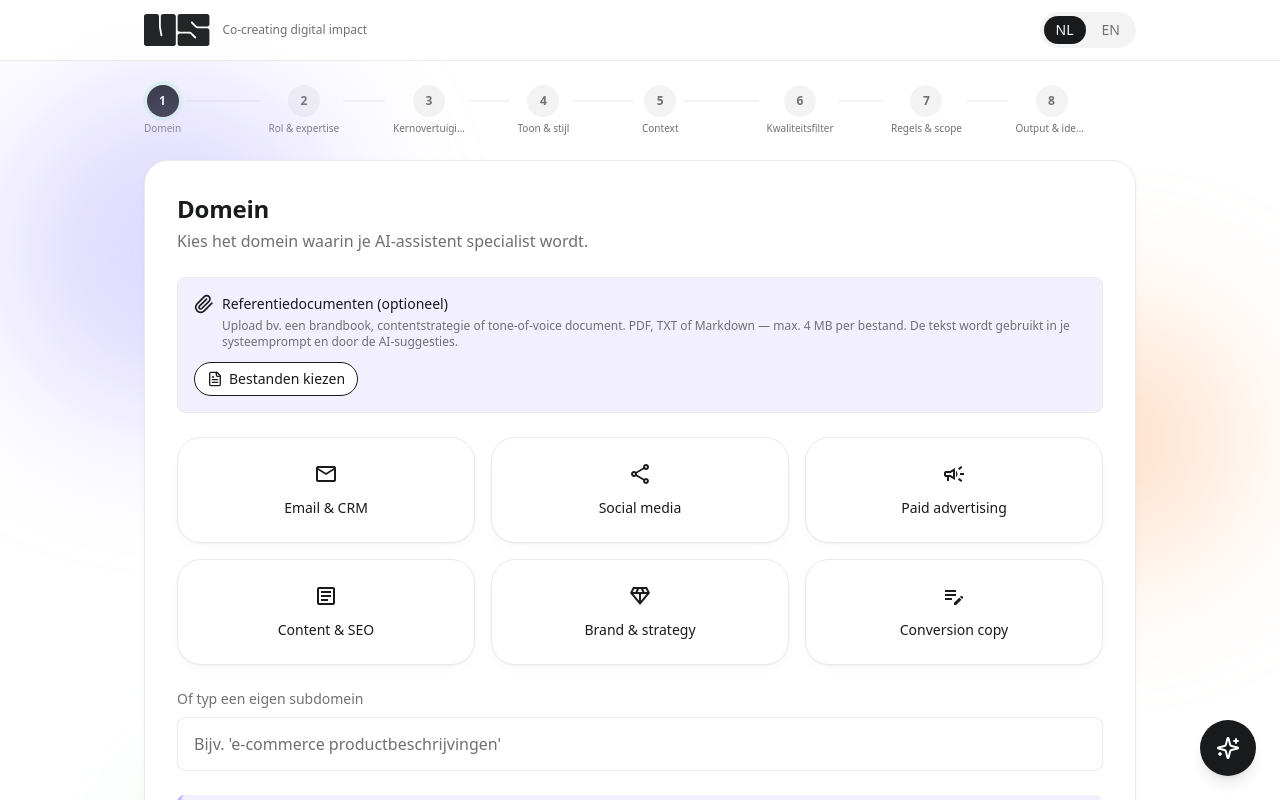
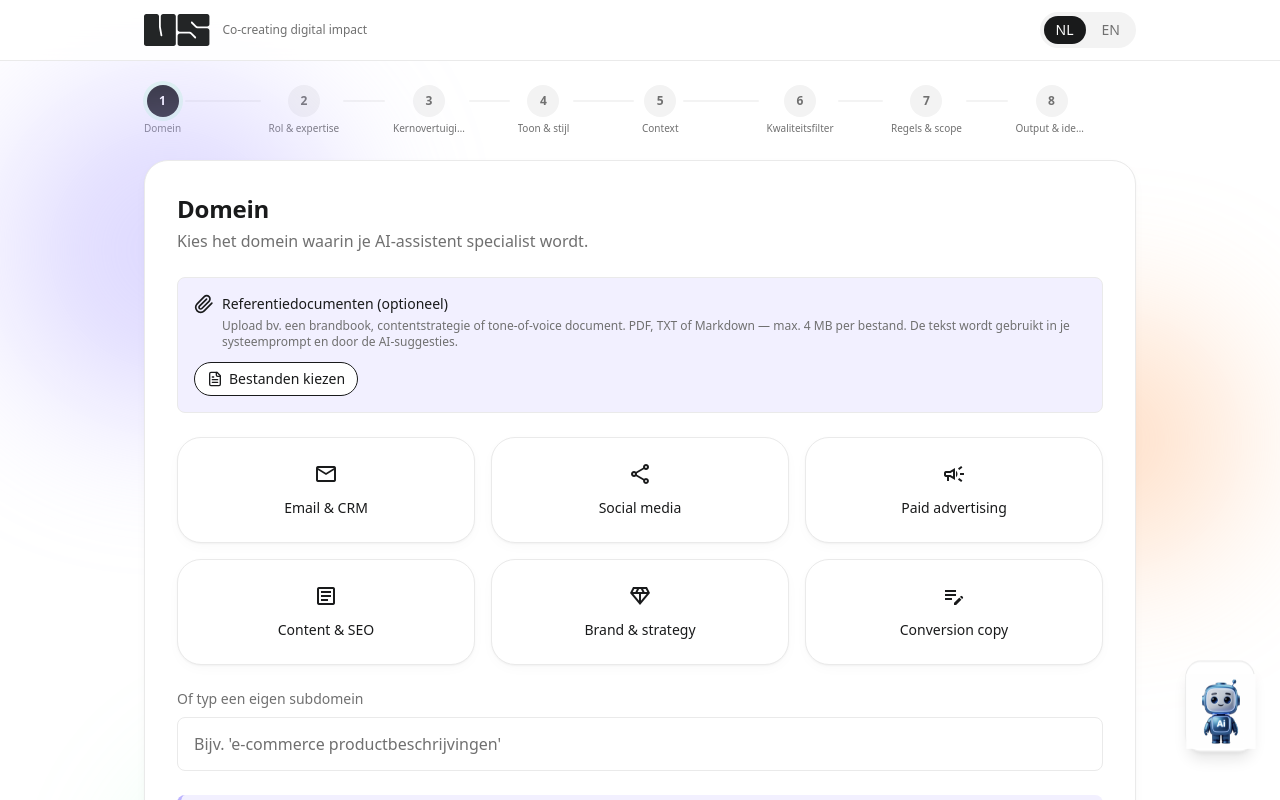
Before and after one commit to Us-develop/assistant-craft-tool, a Next.js app: page / in a window 1280 px wide. Shown: the top 800 px of the page. Built offline with nearby package versions, Linux system fonts and the light colour scheme.

Commit message:
feat: robot AI assistant FAB with jump, tilt, and breathe animations
Made-with: Cursor

```diff
--- a/src/app/globals.css
+++ b/src/app/globals.css
@@ -398,6 +398,76 @@
     border-color: var(--color-foreground);
     background: var(--color-hint-green);
   }
+
+  /* ——— AI assistant robot (floating button) ——— */
+
+  .ai-robot-fab-breathe {
+    animation: ai-robot-breathe 2.8s ease-in-out infinite;
+  }
+
+  .ai-robot-fab-jump {
+    animation: ai-robot-jump 0.78s cubic-bezier(0.34, 1.45, 0.64, 1) both;
+  }
+
+  .ai-robot-fab-jump .ai-robot-fab-breathe {
+    animation: none;
+  }
+
+  .ai-robot-fab-wiggle {
+    animation: ai-robot-wiggle 0.45s ease;
+  }
+
+  @keyframes ai-robot-breathe {
+    0%,
+    100% {
+      transform: translateY(0) scale(1);
+    }
+    50% {
+      transform: translateY(-3px) scale(1.03);
+    }
+  }
+
+  @keyframes ai-robot-jump {
+    0% {
+      transform: translateY(0) scale(1, 1);
+    }
+    12% {
+      transform: translateY(3px) scale(1.05, 0.92);
+    }
+    36% {
+      transform: translateY(-24px) scale(0.97, 1.03);
+    }
+    58% {
+      transform: translateY(-10px) scale(1, 1);
+    }
+    78% {
+      transform: translateY(-3px) scale(1, 1);
+    }
+    100% {
+      transform: translateY(0) scale(1, 1);
+    }
+  }
+
+  @keyframes ai-robot-wiggle {
+    0%,
+    100% {
+      transform: rotate(0deg);
+    }
+    30% {
+      transform: rotate(-5deg);
+    }
+    60% {
+      transform: rotate(5deg);
+    }
+  }
+
+  @media (prefers-reduced-motion: reduce) {
+    .ai-robot-fab-breathe,
+    .ai-robot-fab-jump,
+    .ai-robot-fab-wiggle {
+      animation: none !important;
+    }
+  }
 }
 
 /* Decorative background blobs (Step 1) — Us brand primaries */
--- a/src/components/wizard/AIAssistantPanel.tsx
+++ b/src/components/wizard/AIAssistantPanel.tsx
@@ -1,8 +1,9 @@
 "use client";
 
+import Image from "next/image";
 import { useState, useRef, useEffect, useCallback } from "react";
 import { useWizard } from "./WizardContext";
-import { MessageSquare, X, Send, Sparkles, Loader2 } from "lucide-react";
+import { X, Send, Loader2 } from "lucide-react";
 
 interface ChatMessage {
   id: string;
@@ -45,6 +46,8 @@ const STEP_HINTS: Record<number, { en: string; nl: string }> = {
   },
 };
 
+const ROBOT = "/ai-assistant-robot.png";
+
 export default function AIAssistantPanel() {
   const { lang, step, data } = useWizard();
   const [isOpen, setIsOpen] = useState(false);
@@ -52,6 +55,10 @@ export default function AIAssistantPanel() {
   const [input, setInput] = useState("");
   const [isLoading, setIsLoading] = useState(false);
   const messagesEndRef = useRef<HTMLDivElement>(null);
+  const fabRef = useRef<HTMLButtonElement>(null);
+  const [isJumping, setIsJumping] = useState(false);
+  const [wiggle, setWiggle] = useState(false);
+  const [tilt, setTilt] = useState({ x: 0, y: 0 });
 
   useEffect(() => {
     setMessages([]);
@@ -60,6 +67,42 @@ export default function AIAssistantPanel() {
   useEffect(() => {
     messagesEndRef.current?.scrollIntoView({ behavior: "smooth" });
   }, [messages]);
+
+  // Periodic jump when the floating bot is visible (draws attention)
+  useEffect(() => {
+    if (isOpen) return;
+    const first = window.setTimeout(() => {
+      setIsJumping(true);
+    }, 5500);
+    const interval = window.setInterval(() => {
+      setIsJumping(true);
+    }, 15_000);
+    return () => {
+      clearTimeout(first);
+      clearInterval(interval);
+    };
+  }, [isOpen]);
+
+  const handleFabMove = (e: React.MouseEvent<HTMLButtonElement>) => {
+    const el = fabRef.current;
+    if (!el) return;
+    const r = el.getBoundingClientRect();
+    const mx = (e.clientX - (r.left + r.width / 2)) / (r.width / 2);
+    const my = (e.clientY - (r.top + r.height / 2)) / (r.height / 2);
+    setTilt({ x: my * 7, y: -mx * 7 });
+  };
+
+  const handleFabLeave = () => {
+    setTilt({ x: 0, y: 0 });
+  };
+
+  const openWithMicroInteraction = () => {
+    setWiggle(true);
+    window.setTimeout(() => {
+      setIsOpen(true);
+      setWiggle(false);
+    }, 200);
+  };
 
   const hint = STEP_HINTS[step]?.[lang] || STEP_HINTS[step]?.en || "";
 
@@ -152,22 +195,62 @@ export default function AIAssistantPanel() {
 
   if (!isOpen) {
     return (
-      <button
-        type="button"
-        onClick={() => setIsOpen(true)}
-        className="fixed bottom-6 right-6 z-50 flex h-14 w-14 items-center justify-center rounded-full bg-(--color-primary) text-(--color-primary-foreground) shadow-lg transition-transform hover:scale-105"
-        aria-label={lang === "nl" ? "Open AI assistent" : "Open AI assistant"}
+      <div
+        className="pointer-events-auto fixed bottom-4 right-4 z-50 sm:bottom-6 sm:right-6"
+        onMouseLeave={handleFabLeave}
       >
-        <Sparkles className="h-6 w-6" />
-      </button>
+        <div
+          className={`relative ${isJumping ? "ai-robot-fab-jump" : ""}`}
+          onAnimationEnd={(e) => {
+            if (e.animationName === "ai-robot-jump") {
+              setIsJumping(false);
+            }
+          }}
+        >
+          <div className={`${!isJumping ? "ai-robot-fab-breathe" : ""} ${wiggle ? "ai-robot-fab-wiggle" : ""}`}>
+            <button
+              ref={fabRef}
+              type="button"
+              onClick={openWithMicroInteraction}
+              onMouseMove={handleFabMove}
+              className="group relative flex h-[5.5rem] w-[4.5rem] cursor-pointer items-end justify-center overflow-visible rounded-2xl border border-(--color-border) bg-(--color-neutral-00) p-0 shadow-lg transition-shadow hover:shadow-xl focus:outline-none focus-visible:ring-2 focus-visible:ring-(--color-foreground) focus-visible:ring-offset-2"
+              style={{ perspective: 520 }}
+              aria-label={lang === "nl" ? "Open AI assistent" : "Open AI assistant"}
+            >
+              <div
+                className="h-full w-full transition-transform duration-150 ease-out group-active:scale-95"
+                style={{
+                  transform: `perspective(520px) rotateX(${tilt.x}deg) rotateY(${tilt.y}deg)`,
+                }}
+              >
+                <Image
+                  src={ROBOT}
+                  alt=""
+                  width={90}
+                  height={108}
+                  className="pointer-events-none h-[5.25rem] w-auto max-w-[4.5rem] object-contain object-bottom"
+                  unoptimized
+                />
+              </div>
+            </button>
+          </div>
+        </div>
+      </div>
     );
   }
 
   return (
-    <div className="fixed bottom-6 right-6 z-50 flex w-[380px] max-w-[calc(100vw-3rem)] flex-col overflow-hidden rounded-2xl border border-(--color-border) bg-(--color-card) shadow-xl">
+    <div className="fixed bottom-4 right-4 z-50 flex w-[380px] max-w-[calc(100vw-1.5rem)] flex-col overflow-hidden rounded-2xl border border-(--color-border) bg-(--color-card) shadow-xl sm:bottom-6 sm:right-6 sm:max-w-[calc(100vw-3rem)]">
       <div className="flex items-center justify-between border-b border-(--color-border) bg-(--color-primary) px-4 py-3 text-(--color-primary-foreground)">
         <div className="flex items-center gap-2">
-          <Sparkles className="h-5 w-5" />
+          <Image
+            src={ROBOT}
+            alt=""
+            width={32}
+            height={38}
+            className="h-8 w-7 shrink-0 object-contain object-bottom"
+            unoptimized
+          />
           <span className="font-medium">
             {lang === "nl" ? "AI Assistent" : "AI Assistant"}
           </span>
@@ -185,8 +268,15 @@ export default function AIAssistantPanel() {
       <div className="flex h-80 flex-col gap-3 overflow-y-auto p-4">
         {messages.length === 0 && (
           <div className="flex flex-1 flex-col items-center justify-center gap-4 text-center">
-            <div className="rounded-full bg-(--color-titan-white) p-3">
-              <MessageSquare className="h-6 w-6 text-(--color-lavender)" />
+            <div className="flex h-20 w-20 items-end justify-center rounded-2xl border border-(--color-border) bg-(--color-neutral-00) p-1 shadow-sm">
+              <Image
+                src={ROBOT}
+                alt=""
+                width={80}
+                height={96}
+                className="h-16 w-auto object-contain object-bottom"
+                unoptimized
+              />
             </div>
             <div>
               <p className="text-sm font-medium text-(--color-foreground)">
```
Also changed, not shown: public/ai-assistant-robot.png (added).
